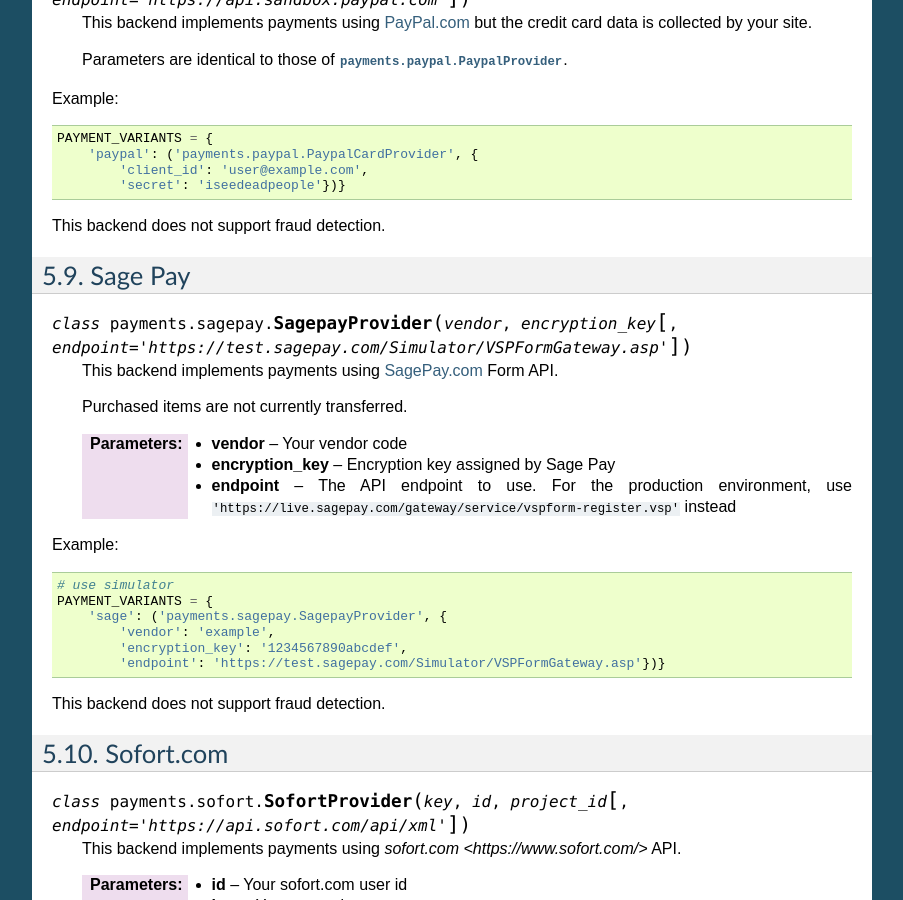
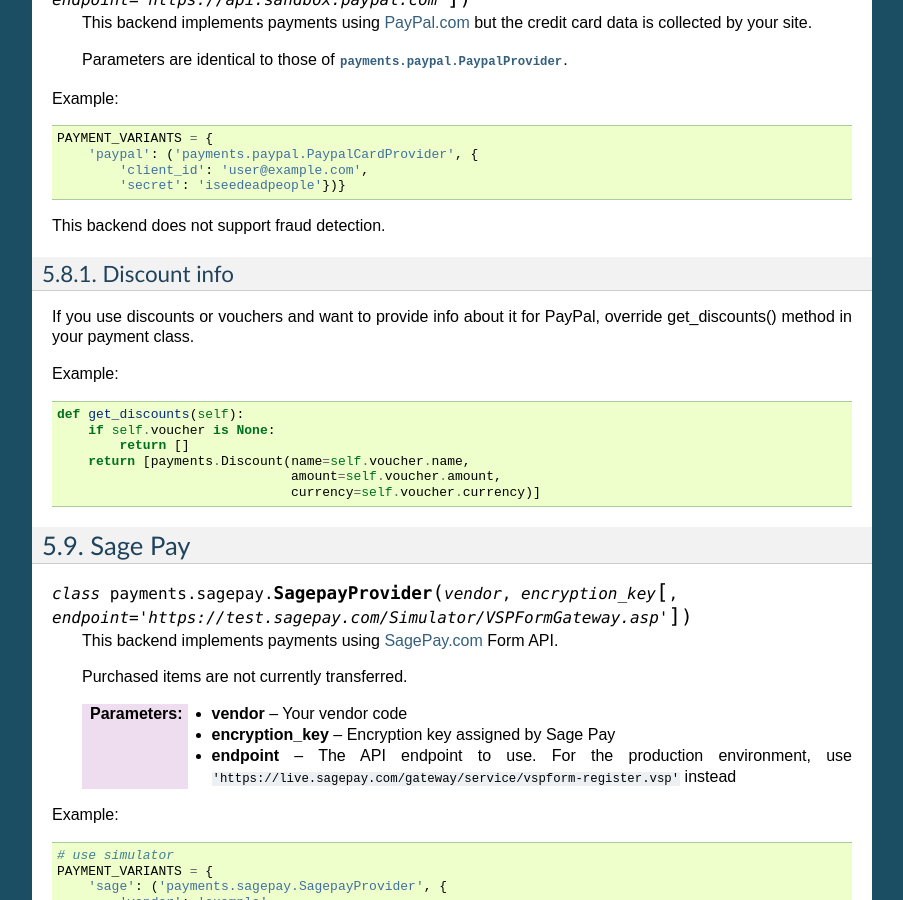
Before and after one commit to jazzband/django-payments, a Sphinx documentation site: the page built from doc/modules.rst, in a window 1280 px wide and 900 px high, scrolled down 4129 px. Shown: the whole window, without its empty margins (198-1101 px from the left). Built offline with Sphinx 7.4.7, drawn with Linux system fonts in a browser that asks for light colours.

Commit message:
Update docs

```diff
--- a/doc/modules.rst
+++ b/doc/modules.rst
@@ -229,6 +229,21 @@
 This backend does not support fraud detection.
 
 
+Discount info
+"""""""""""""
+
+If you use discounts or vouchers and want to provide info about it for PayPal, override get_discounts() method in your payment class.
+
+Example::
+
+    def get_discounts(self):
+        if self.voucher is None:
+            return []
+        return [payments.Discount(name=self.voucher.name,
+                                  amount=self.voucher.amount,
+                                  currency=self.voucher.currency)]
+
+
 Sage Pay
 --------
 
@@ -255,7 +270,7 @@
 This backend does not support fraud detection.
 
 Sofort.com
---------
+----------
 
 .. class:: payments.sofort.SofortProvider(key, id, project_id[, endpoint='https://api.sofort.com/api/xml'])
 
```
